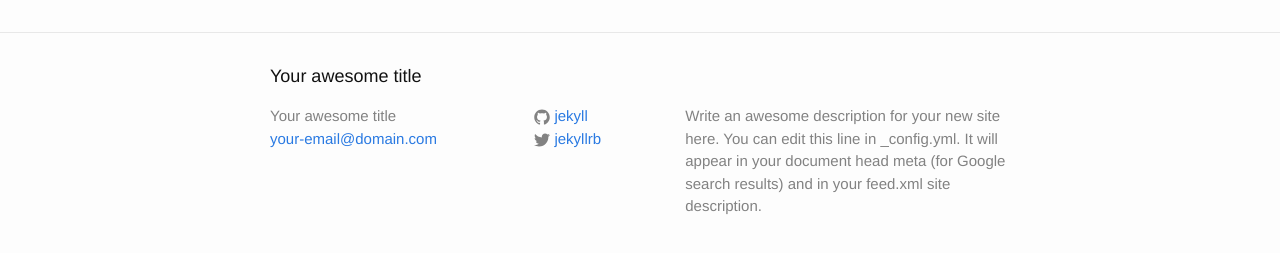
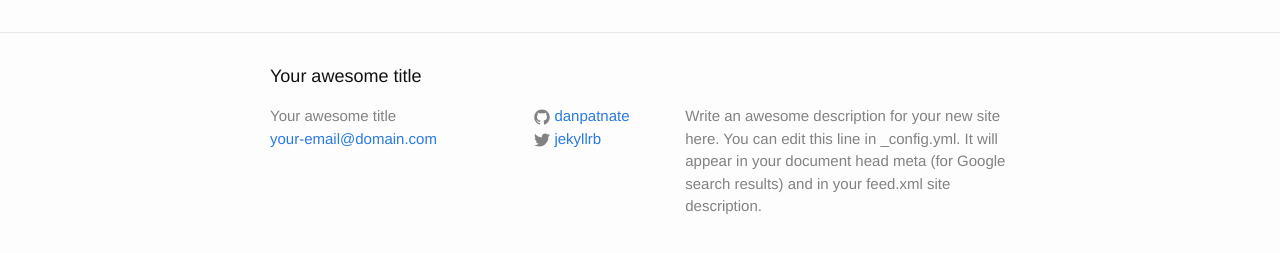
Before and after one commit to danpatnate/danpatnate, a Jekyll site: the page built from index.html, in a window 1280 px wide. Shown: the part 264-517 px from the top of the page. Built offline with Jekyll 4.4.1, drawn with Linux system fonts in a browser that asks for light colours.

Commit message:
updates to conf

```diff
--- a/_config.yml
+++ b/_config.yml
@@ -12,10 +12,10 @@ description: > # this means to ignore newlines until "baseurl:"
   Write an awesome description for your new site here. You can edit this
   line in _config.yml. It will appear in your document head meta (for
   Google search results) and in your feed.xml site description.
-baseurl: "" # the subpath of your site, e.g. /blog
-url: "http://yourdomain.com" # the base hostname & protocol for your site
+baseurl: "/blog" # the subpath of your site, e.g. /blog
+url: "http://danpatnate.github.io" # the base hostname & protocol for your site
 twitter_username: jekyllrb
-github_username:  jekyll
+github_username:  danpatnate
 
 # Build settings
 markdown: kramdown
```
Also changed, not shown: Gemfile (+6 -1 lines), Gemfile.lock.
